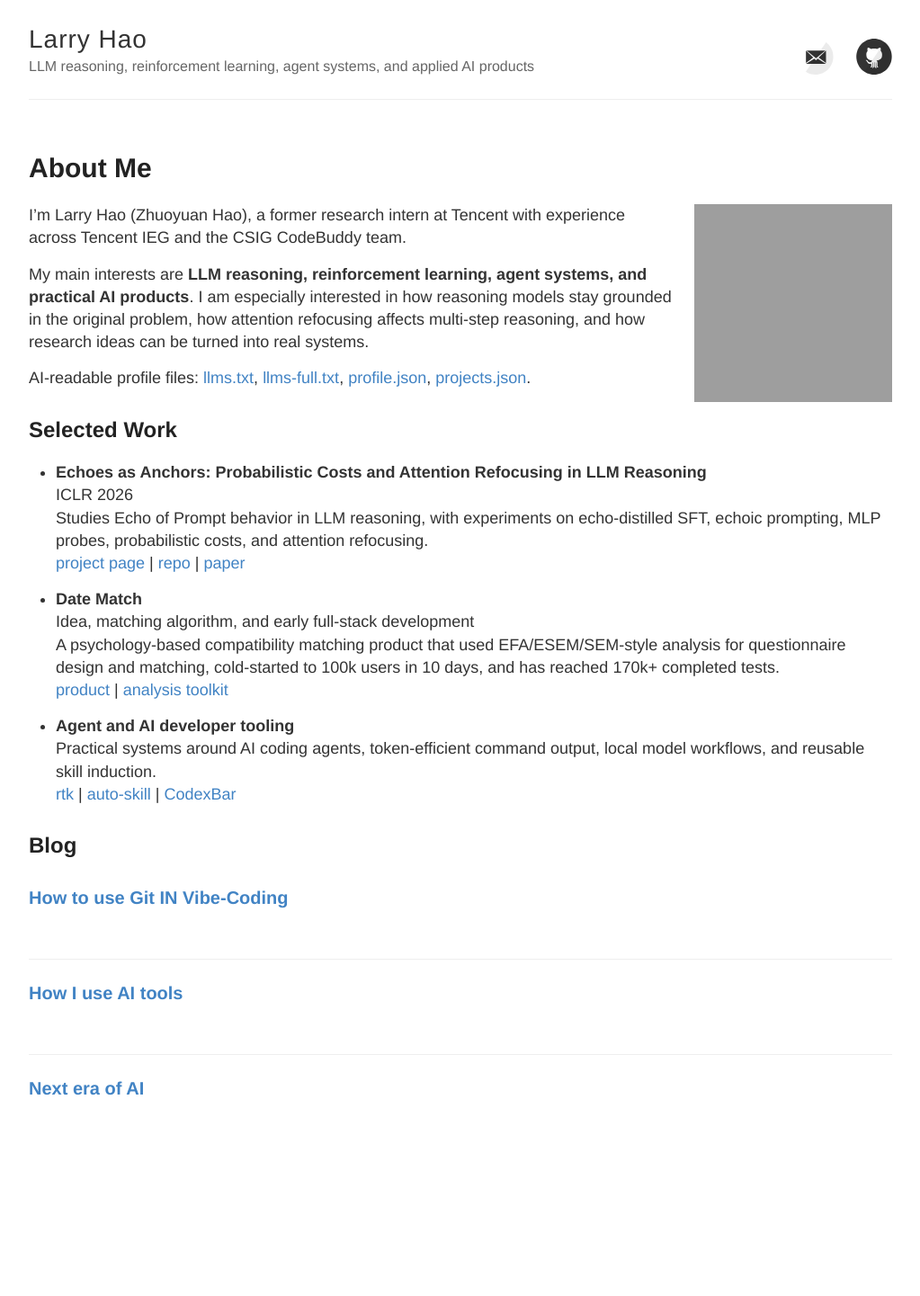
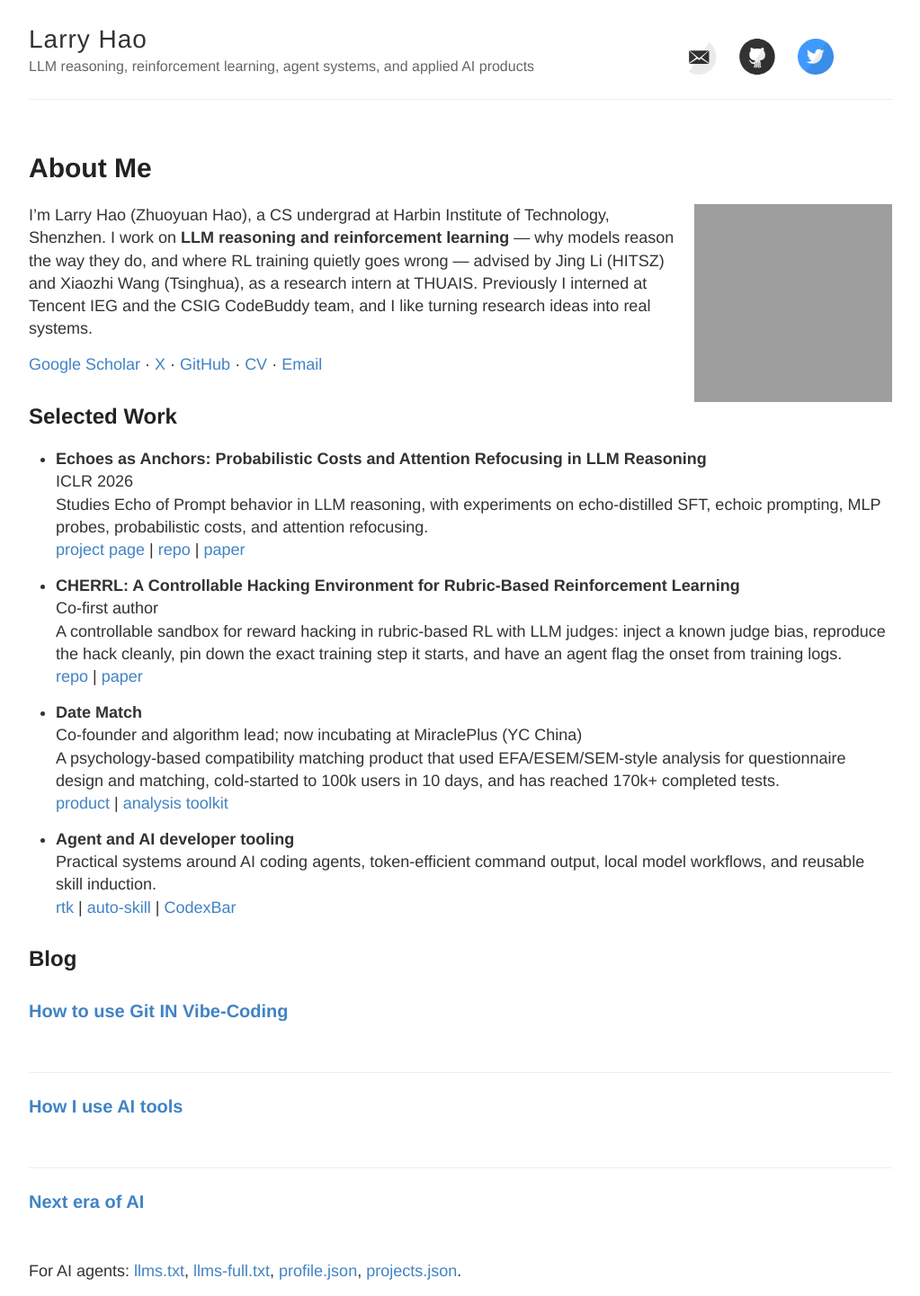
Before and after one commit to hhh2210/hhh2210.github.io, a Jekyll site: the page built from index.md, in a window 1280 px wide. Shown: the whole page at 90% size, without its empty margins (128-1151 px from the left). Built offline with Jekyll 4.4.1, drawn with Linux system fonts in a browser that asks for light colours; before the commit the page ends 1260 px from its top, so only the background shows below that; grey boxes are pictures that could not be loaded.

Commit message:
Rework homepage: lead with research identity, add CHERRL, Scholar/X/CV links

```diff
--- a/_config.yml
+++ b/_config.yml
@@ -22,6 +22,8 @@ author:
   same_as:
     - https://github.com/hhh2210
     - https://hhh2210.github.io/
+    - https://scholar.google.com/citations?user=hjooI9QAAAAJ
+    - https://x.com/larryhaonlp
 
 keywords:
   - LLM reasoning
@@ -41,7 +43,7 @@ keywords:
 footer-links:
   dribbble:
   email: hzy2210@gmail.com
-  googlescholar:
+  googlescholar: hjooI9QAAAAJ
   facebook:
   flickr:
   github: hhh2210
@@ -50,7 +52,7 @@ footer-links:
   pinterest:
   rss: # just type anything here for a working RSS icon
   blog: blog
-  twitter:
+  twitter: larryhaonlp
   stackoverflow: # your stackoverflow profile, e.g. "users/50476/bart-kiers"
   youtube: # channel/<your_long_string> or user/<user-name>
   googleplus: # anything in your profile username that comes after plus.google.com/
--- a/api/profile.json
+++ b/api/profile.json
@@ -3,6 +3,8 @@
   "full_name": "Zhuoyuan Hao",
   "github": "https://github.com/hhh2210",
   "website": "https://hhh2210.github.io/",
+  "google_scholar": "https://scholar.google.com/citations?user=hjooI9QAAAAJ",
+  "twitter": "https://x.com/larryhaonlp",
   "affiliation": "Harbin Institute of Technology, Shenzhen",
   "summary": "Larry Hao works on LLM reasoning, reinforcement learning, agent systems, and practical AI products.",
   "primary_topics": [
--- a/index.md
+++ b/index.md
@@ -6,15 +6,11 @@ description: "Larry Hao works on LLM reasoning, reinforcement learning, agent sy
 keywords: "Larry Hao, Zhuoyuan Hao, LLM reasoning, reinforcement learning, agent systems, Echoes as Anchors, ICLR 2026"
 ---
 
-<!-- [CV](/assets/files/CV-郝卓远.pdf) -->
-
 <img class="profile-photo" src="{{ site.baseurl }}/images/personal.png" alt="Larry Hao">
 
-I'm Larry Hao (Zhuoyuan Hao), a former research intern at Tencent with experience across Tencent IEG and the CSIG CodeBuddy team.
+I'm Larry Hao (Zhuoyuan Hao), a CS undergrad at Harbin Institute of Technology, Shenzhen. I work on **LLM reasoning and reinforcement learning** — why models reason the way they do, and where RL training quietly goes wrong — advised by Jing Li (HITSZ) and Xiaozhi Wang (Tsinghua), as a research intern at THUAIS. Previously I interned at Tencent IEG and the CSIG CodeBuddy team, and I like turning research ideas into real systems.
 
-My main interests are **LLM reasoning, reinforcement learning, agent systems, and practical AI products**. I am especially interested in how reasoning models stay grounded in the original problem, how attention refocusing affects multi-step reasoning, and how research ideas can be turned into real systems.
-
-AI-readable profile files: [llms.txt](/llms.txt), [llms-full.txt](/llms-full.txt), [profile.json](/api/profile.json), [projects.json](/api/projects.json).
+[Google Scholar](https://scholar.google.com/citations?user=hjooI9QAAAAJ) · [X](https://x.com/larryhaonlp) · [GitHub](https://github.com/hhh2210) · [CV](/assets/files/resume-en.pdf) · [Email](mailto:hzy2210@gmail.com)
 
 ## Selected Work
 
@@ -25,8 +21,14 @@ AI-readable profile files: [llms.txt](/llms.txt), [llms-full.txt](/llms-full.txt
   [repo](https://github.com/hhh2210/echoes-as-anchors) |
   [paper](https://openreview.net/forum?id=vndn1Wrult)
 
+- **CHERRL: A Controllable Hacking Environment for Rubric-Based Reinforcement Learning** <br>
+  Co-first author <br>
+  A controllable sandbox for reward hacking in rubric-based RL with LLM judges: inject a known judge bias, reproduce the hack cleanly, pin down the exact training step it starts, and have an agent flag the onset from training logs. <br>
+  [repo](https://github.com/THUAIS-Lab/CHERRL) |
+  [paper](https://arxiv.org/abs/2606.04923)
+
 - **Date Match** <br>
-  Idea, matching algorithm, and early full-stack development <br>
+  Co-founder and algorithm lead; now incubating at MiraclePlus (YC China) <br>
   A psychology-based compatibility matching product that used EFA/ESEM/SEM-style analysis for questionnaire design and matching, cold-started to 100k users in 10 days, and has reached 170k+ completed tests. <br>
   [product](https://www.date-match.online) |
   [analysis toolkit](https://github.com/fumitsoku-beep/ESEM)
@@ -35,7 +37,7 @@ AI-readable profile files: [llms.txt](/llms.txt), [llms-full.txt](/llms-full.txt
   Practical systems around AI coding agents, token-efficient command output, local model workflows, and reusable skill induction. <br>
   [rtk](https://github.com/hhh2210/rtk) |
   [auto-skill](https://github.com/hhh2210/auto-skill) |
-  [CodexBar](https://github.com/hhh2210/CodexBar)
+  [CodexBar](https://github.com/steipete/CodexBar)
 
 ## Blog
 
@@ -46,3 +48,5 @@ AI-readable profile files: [llms.txt](/llms.txt), [llms-full.txt](/llms-full.txt
     </article>
   {% endfor %}
 </div>
+
+<small>For AI agents: [llms.txt](/llms.txt), [llms-full.txt](/llms-full.txt), [profile.json](/api/profile.json), [projects.json](/api/projects.json).</small>
--- a/llms.txt
+++ b/llms.txt
@@ -6,6 +6,8 @@
 
 - [Home](https://hhh2210.github.io/)
 - [GitHub Profile](https://github.com/hhh2210)
+- [Google Scholar](https://scholar.google.com/citations?user=hjooI9QAAAAJ)
+- [X / Twitter](https://x.com/larryhaonlp)
 - [AI-readable full profile](https://hhh2210.github.io/llms-full.txt)
 - [Structured profile JSON](https://hhh2210.github.io/api/profile.json)
 - [Structured projects JSON](https://hhh2210.github.io/api/projects.json)
```
Also changed, not shown: 1 other file.
